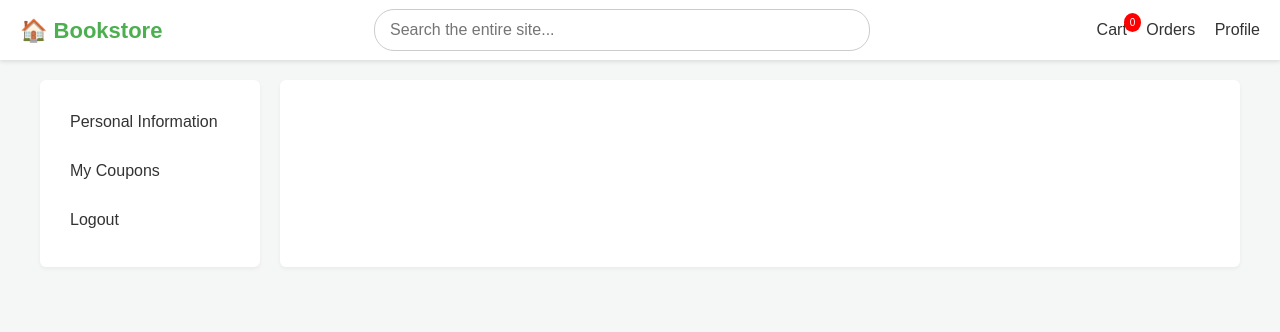
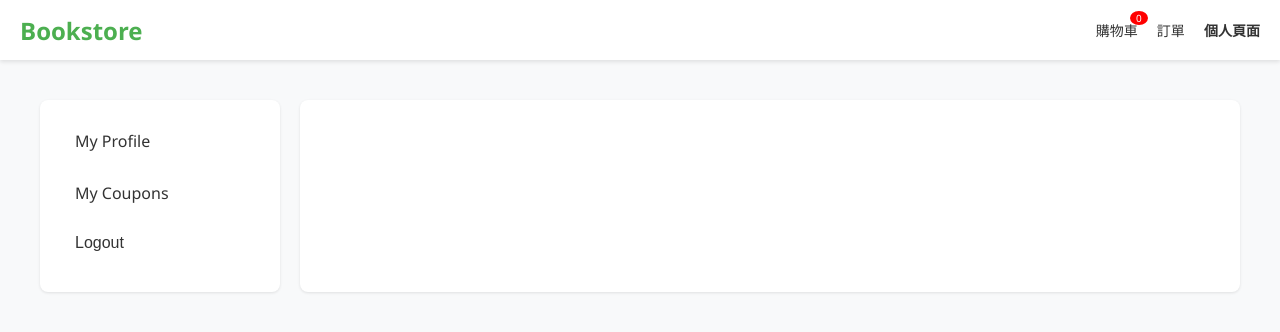
Before and after one commit to Jackson162/114-1-ntut-database-system, a FastAPI app: template app/router/template/customer/profile.jinja in a window 1280 px wide. Shown: the top 332 px of the page. Run offline with FastAPI, Linux system fonts and the light colour scheme; the template is opened without the code that fills it, so the values that code supplies are empty; parts of the project's set-up code (start-up, migrations or seed data) failed here and were passed over.

Commit message:
feat: fix customer profile page

```diff
--- a/app/router/template/customer/book_card.jinja
+++ b/app/router/template/customer/book_card.jinja
@@ -15,13 +15,13 @@
     <span class="book-author">{{ book.author }}</span>
 
     {# 價格 #}
-    <div class="book-price">NT$ {{ book.min_price }}</div>
+    <div class="book-price">$ {{ book.min_price }}</div>
 
     {# 加入購物車按鈕 (需要 JavaScript 處理) #}
     <button class="add-to-cart-btn"
         data-book-id="{{ book.book_id }}"
         data-min-price="{{ book.min_price }}"
         data-bookstore-id="{{ book.bookstore_id }}">
-        加入購物車
+        Add to Cart
     </button>
 </div>
--- a/app/router/template/customer/books.jinja
+++ b/app/router/template/customer/books.jinja
@@ -146,13 +146,13 @@
 
         <div class="nav-icons">
             <a href="/frontend/customers/cart">
-                購物車
+                Cart
                 <span>{{ cart_count or 0 }}</span>
             </a>
             {# 訂單入口 (跳轉至 /customers/orders) #}
-            <a href="/frontend/customers/orders">訂單</a>
+            <a href="/frontend/customers/orders">Orders</a>
             {# 個人頁面 (跳轉至 /customers/profile) #}
-            <a href="/frontend/customers/profile">個人頁面</a>
+            <a href="/frontend/customers/profile">Profile</a>
         </div>
     </div>
 
--- a/app/router/template/customer/carts.jinja
+++ b/app/router/template/customer/carts.jinja
@@ -234,9 +234,9 @@
     <div class="sticky-bar">
         <a href="/frontend/customers/home" class="logo-home">Bookstore</a>
         <div class="nav-icons">
-            <a href="/frontend/customers/carts">購物車<span>{{ cart_count or 0 }}</span></a>
-            <a href="/frontend/customers/orders">訂單</a>
-            <a href="/frontend/customers/profile">個人頁面</a>
+            <a href="/frontend/customers/carts">Cart<span>{{ cart_count or 0 }}</span></a>
+            <a href="/frontend/customers/orders">Orders</a>
+            <a href="/frontend/customers/profile">Profile</a>
         </div>
     </div>
 
--- a/app/router/template/customer/checkout.jinja
+++ b/app/router/template/customer/checkout.jinja
@@ -185,9 +185,9 @@
     <div class="sticky-bar">
         <a href="/frontend/customers/home" class="logo-home">Bookstore</a>
         <div class="nav-icons">
-            <a href="/frontend/customers/carts">購物車<span>{{ cart_count or 0 }}</span></a>
-            <a href="/frontend/customers/orders">訂單</a>
-            <a href="/frontend/customers/profile">個人頁面</a>
+            <a href="/frontend/customers/carts">Cart<span>{{ cart_count or 0 }}</span></a>
+            <a href="/frontend/customers/orders">Orders</a>
+            <a href="/frontend/customers/profile">Profile</a>
         </div>
     </div>
 
--- a/app/router/template/customer/profile.jinja
+++ b/app/router/template/customer/profile.jinja
@@ -1,17 +1,15 @@
 <!DOCTYPE html>
 <html>
 <head>
-    <title>Customer Profile</title>
-    <link href="https://cdn.jsdelivr.net/npm/bootstrap@5.3.3/dist/css/bootstrap.min.css" rel="stylesheet" integrity="sha384-QWTKZyjpPEjISv5WaRU9OFeRpok6YctnYmDr5pNlyT2bRjXh0JMhjY6hW+ALEwIH" crossorigin="anonymous">
-
+    <title>My Account</title>
     <style>
         body {
-            font-family: Arial, sans-serif;
+            font-family: 'Segoe UI', Tahoma, Geneva, Verdana, sans-serif;
             margin: 0;
-            padding-top: 60px;
-            background-color: #f4f7f6;
+            padding-top: 80px; /* Space for sticky bar */
+            background-color: #f8f9fa;
+            color: #333;
         }
-
         .sticky-bar {
             position: fixed;
             top: 0;
@@ -19,7 +17,7 @@
             width: 100%;
             height: 60px;
             background-color: #ffffff;
-            box-shadow: 0 2px 4px rgba(0,0,0,0.1);
+            box-shadow: 0 2px 4px rgba(0, 0, 0, 0.1);
             display: flex;
             align-items: center;
             justify-content: space-between;
@@ -27,28 +25,19 @@
             box-sizing: border-box;
             z-index: 1000;
         }
-
-        .home-icon {
-            font-size: 22px;
+        .logo-home {
+            font-size: 24px;
             font-weight: bold;
             color: #4CAF50;
             text-decoration: none;
         }
-
-        .search-bar {
-            width: 40%;
-            padding: 8px 15px;
-            border: 1px solid #ccc;
-            border-radius: 20px;
-        }
-
         .nav-icons a {
             margin-left: 15px;
+            color: #333;
             text-decoration: none;
-            color: #333;
+            font-size: 14px;
             position: relative;
         }
-
         .nav-icons span {
             background-color: red;
             color: white;
@@ -56,197 +45,184 @@
             padding: 2px 6px;
             font-size: 10px;
             position: absolute;
-            top: -8px;
+            top: -10px;
             right: -10px;
+            line-height: 1;
         }
-
-        .page-container {
+        .container {
             display: flex;
             max-width: 1200px;
             margin: 20px auto;
+            gap: 20px;
         }
-
         .sidebar {
-            width: 220px;
-            background-color: #ffffff;
-            border-radius: 6px;
+            flex: 0 0 200px;
+            background-color: white;
             padding: 20px;
-            margin-right: 20px;
-            box-shadow: 0 2px 4px rgba(0,0,0,0.05);
+            border-radius: 8px;
+            box-shadow: 0 1px 3px rgba(0,0,0,0.1);
+            height: fit-content;
         }
-
-        .sidebar a {
+        .sidebar a, .sidebar button {
             display: block;
-            padding: 10px;
+            padding: 10px 15px;
+            margin-bottom: 10px;
+            border-radius: 5px;
+            text-decoration: none;
             color: #333;
-            text-decoration: none;
-            border-radius: 4px;
-            margin-bottom: 5px;
+            font-weight: 500;
+            transition: background-color 0.2s;
+            width: 100%;
+            text-align: left;
+            background: none;
+            border: none;
+            cursor: pointer;
+            font-size: 16px;
         }
-
-        .sidebar a:hover,
+        .sidebar a:hover, .sidebar button:hover {
+            background-color: #f0f0f0;
+        }
         .sidebar a.active {
             background-color: #4CAF50;
             color: white;
         }
-
-        .main-content {
-            flex: 1;
-            background-color: #ffffff;
-            border-radius: 6px;
-            padding: 30px;
-            box-shadow: 0 2px 4px rgba(0,0,0,0.05);
+        .sidebar form {
+            margin: 0;
         }
-
-        .section-title {
-            font-size: 20px;
-            border-bottom: 2px solid #ddd;
-            padding-bottom: 5px;
+        .content {
+            flex-grow: 1;
+            background-color: white;
+            padding: 25px;
+            border-radius: 8px;
+            box-shadow: 0 1px 3px rgba(0,0,0,0.1);
+        }
+        .content h1, .content h2 {
+            margin-top: 0;
+            border-bottom: 1px solid #eee;
+            padding-bottom: 10px;
             margin-bottom: 20px;
         }
-
         .form-group {
-            margin-bottom: 15px;
+            margin-bottom: 20px;
         }
-
-        label {
+        .form-group label {
             display: block;
-            font-size: 14px;
-            margin-bottom: 5px;
+            margin-bottom: 8px;
+            font-weight: 600;
+            color: #495057;
         }
-
-        input {
+        .form-group input {
             width: 100%;
-            padding: 8px;
+            padding: 10px;
+            border: 1px solid #ced4da;
             border-radius: 4px;
-            border: 1px solid #ccc;
+            box-sizing: border-box;
+            font-size: 16px;
         }
-
-        .save-btn {
-            background-color: #4CAF50;
+        .submit-btn {
+            background-color: #28a745;
             color: white;
+            padding: 12px 30px;
             border: none;
-            padding: 10px 20px;
-            border-radius: 4px;
+            border-radius: 5px;
+            font-size: 18px;
             cursor: pointer;
+            width: auto;
         }
-
-        table {
-            width: 100%;
-            border-collapse: collapse;
+        .submit-btn:hover {
+            background-color: #218838;
         }
-
-        th, td {
-            border-bottom: 1px solid #ddd;
-            padding: 10px;
-            text-align: left;
-            font-size: 14px;
+        .coupon-grid {
+            display: grid;
+            grid-template-columns: repeat(auto-fill, minmax(250px, 1fr));
+            gap: 20px;
         }
-
-        th {
-            background-color: #f4f7f6;
+        .coupon-card {
+            border: 1px solid #ddd;
+            border-radius: 8px;
+            padding: 15px;
+            background-color: #fafafa;
+        }
+        .coupon-card h3 {
+            margin-top: 0;
+            color: #007bff;
         }
     </style>
 </head>
 <body>
-
     <div class="sticky-bar">
-    <a href="/home" class="home-icon">🏠 Bookstore</a>
-
-    <input type="text" class="search-bar" placeholder="Search the entire site...">
-
+        <a href="/frontend/customers/home" class="logo-home">Bookstore</a>
         <div class="nav-icons">
-        <a href="/frontend/customers/cart">
-            Cart
-            <span>{{ cart_count or 0 }}</span>
-        </a>
-        <a href="/frontend/customers/orders">Orders</a>
-        <a href="/frontend/customers/profile">Profile</a>
+            <a href="/frontend/customers/carts">購物車<span>{{ cart_count or 0 }}</span></a>
+            <a href="/frontend/customers/orders">訂單</a>
+            <a href="/frontend/customers/profile" style="font-weight: bold;">個人頁面</a>
         </div>
     </div>
 
-<div class="page-container">
-
+    <div class="container">
         <div class="sidebar">
-        <a href="/frontend/customers/profile" class="{% if page == 'profile' %}active{% endif %}">
-            Personal Information
-        </a>
-        <a href="/frontend/customers/coupons" class="{% if page == 'coupons' %}active{% endif %}">
-            My Coupons
-        </a>
-        <a href="/frontend/customers/logout">Logout</a>
+            <a href="/frontend/customers/profile" {% if page == 'profile' %}class="active"{% endif %}>My Profile</a>
+            <a href="/frontend/customers/coupons" {% if page == 'coupons' %}class="active"{% endif %}>My Coupons</a>
+            <form action="/auth/logout" method="post">
+                <button type="submit">Logout</button>
+            </form>
         </div>
-
-    <div class="main-content">
-
+        <div class="content">
             {% if page == 'profile' %}
-        <h2 class="section-title">Personal Information</h2>
-
-        <form method="post" action="/customers/profile/update">
+                <h1>My Profile</h1>
+                <form action="/customers/profile/update" method="post">
                     <div class="form-group">
-                <label>Full Name</label>
-                <input type="text" name="name" value="{{ customer.name }}">
+                        <label for="name">Name</label>
+                        <input type="text" id="name" name="name" value="{{ customer.name }}" required>
                     </div>
-
                     <div class="form-group">
-                <label>Email Address</label>
-                <input type="email" name="email" value="{{ customer.email }}">
+                        <label for="email">Email</label>
+                        <input type="email" id="email" name="email" value="{{ customer.email }}" required>
                     </div>
-
                     <div class="form-group">
-                <label>Phone Number</label>
-                <input type="text" name="phone" value="{{ customer.phone_number }}">
+                        <label for="phone">Phone Number</label>
+                        <input type="tel" id="phone" name="phone" value="{{ customer.phone_number }}" required>
                     </div>
-
-            <button type="submit" class="save-btn">Save Changes</button>
+                    <button type="submit" class="submit-btn">Update Profile</button>
                 </form>
+            {% elif page == 'coupons' %}
+                <h1>My Coupons</h1>
+                <h2>Admin Coupons</h2>
+                {% if admin_coupons %}
+                <div class="coupon-grid">
+                    {% for coupon in admin_coupons %}
+                    <div class="coupon-card">
+                        <h3>{{ coupon.name }}</h3>
+                        <p>Discount: {{ "%.2f"|format(coupon.discount_percentage * 100) }}%</p>
+                        <p>Type: {{ coupon.type }}</p>
+                        <p>Expires: {{ coupon.end_date or 'No Expiration' }}</p>
+                    </div>
+                    {% endfor %}
+                </div>
+                {% else %}
+                <p>No active admin coupons.</p>
                 {% endif %}
 
-        {% if page == 'coupons' %}
-        <h2 class="section-title">My Coupons</h2>
-
-        <table>
-            <thead>
-                <tr>
-                    <th>Coupon Name</th>
-                    <th>Discount</th>
-                    <th>Valid Until</th>
-                </tr>
-            </thead>
-            <tbody>
-                {% for coupon in admin_coupons %}
-                <tr>
-                    <td>{{ coupon.name }} (Platform)</td>
-                    <td>{{ (coupon.discount_percentage * 100) | round(1) }}%</td>
-                    <td>
-                        {% if coupon.end_date %}
-                            {{ coupon.end_date }}
+                <h2>Bookstore Coupons</h2>
+                {% if bookstore_coupons %}
+                <div class="coupon-grid">
+                    {% for coupon in bookstore_coupons %}
+                    <div class="coupon-card">
+                        <h3>{{ coupon.name }}</h3>
+                        {% if coupon.staff and coupon.staff.bookstore %}
+                        <p>Bookstore: {{ coupon.staff.bookstore.name }}</p>
+                        {% endif %}
+                        <p>Discount: {{ "%.2f"|format(coupon.discount_percentage * 100) }}%</p>
+                        <p>Type: {{ coupon.type }}</p>
+                        <p>Expires: {{ coupon.end_date or 'No Expiration' }}</p>
+                    </div>
+                    {% endfor %}
+                </div>
                 {% else %}
-                            No Expiration
+                <p>No active bookstore coupons.</p>
                 {% endif %}
-                    </td>
-                </tr>
-                {% endfor %}
-
-                {% for coupon in bookstore_coupons %}
-                <tr>
-                    <td>{{ coupon.type }} ({{ coupon.staff.bookstore.name }})</td>
-                    <td>{{ (coupon.discount_percentage * 100) | round(1) }}%</td>
-                    <td>
-                        {% if coupon.end_date %}
-                            {{ coupon.end_date }}
-                        {% else %}
-                            No Expiration
             {% endif %}
-                    </td>
-                </tr>
-                {% endfor %}
-            </tbody>
-        </table>
-        {% endif %}
-
         </div>
     </div>
-
 </body>
 </html>
```
Also changed, not shown: app/router/template/customer/home.jinja (+6 -6 lines). Lines whose indentation alone changed are shown as unchanged.
